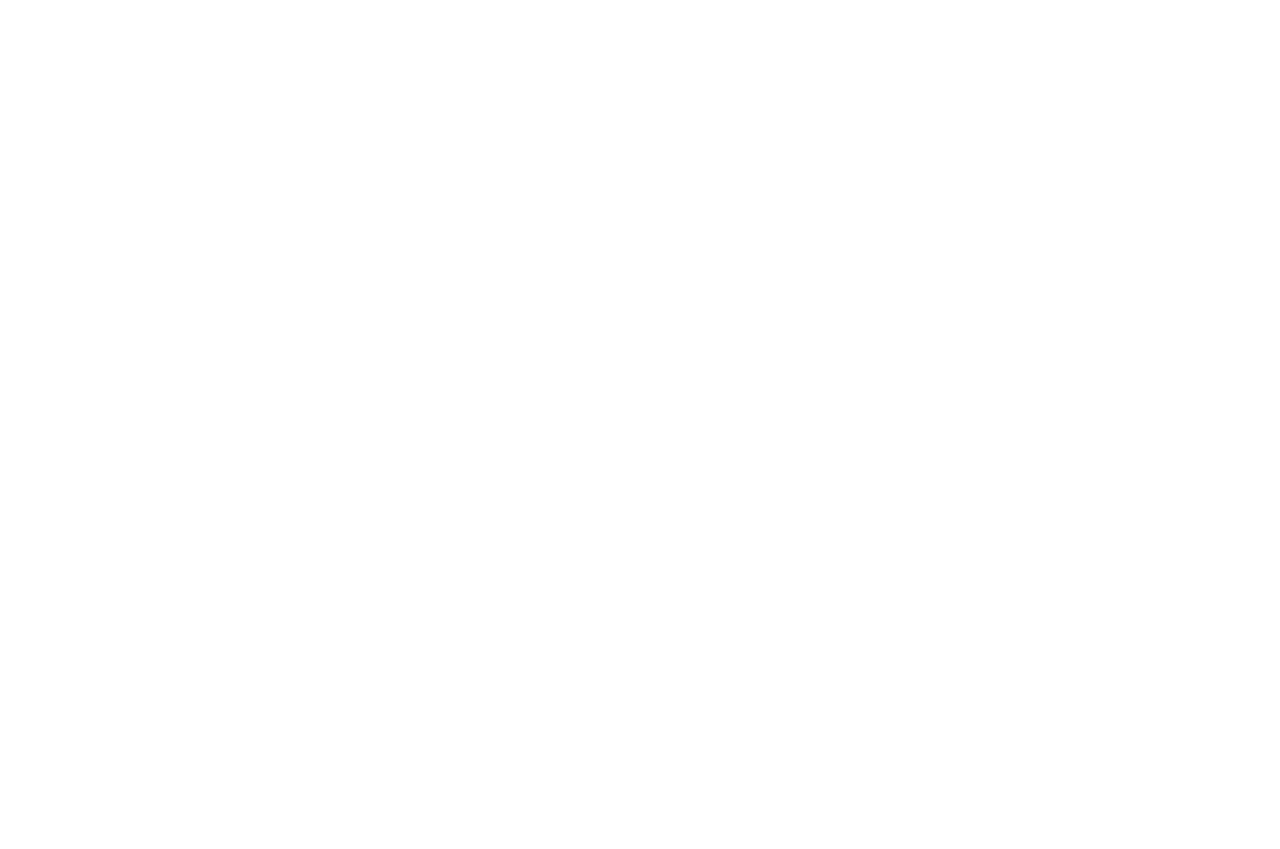
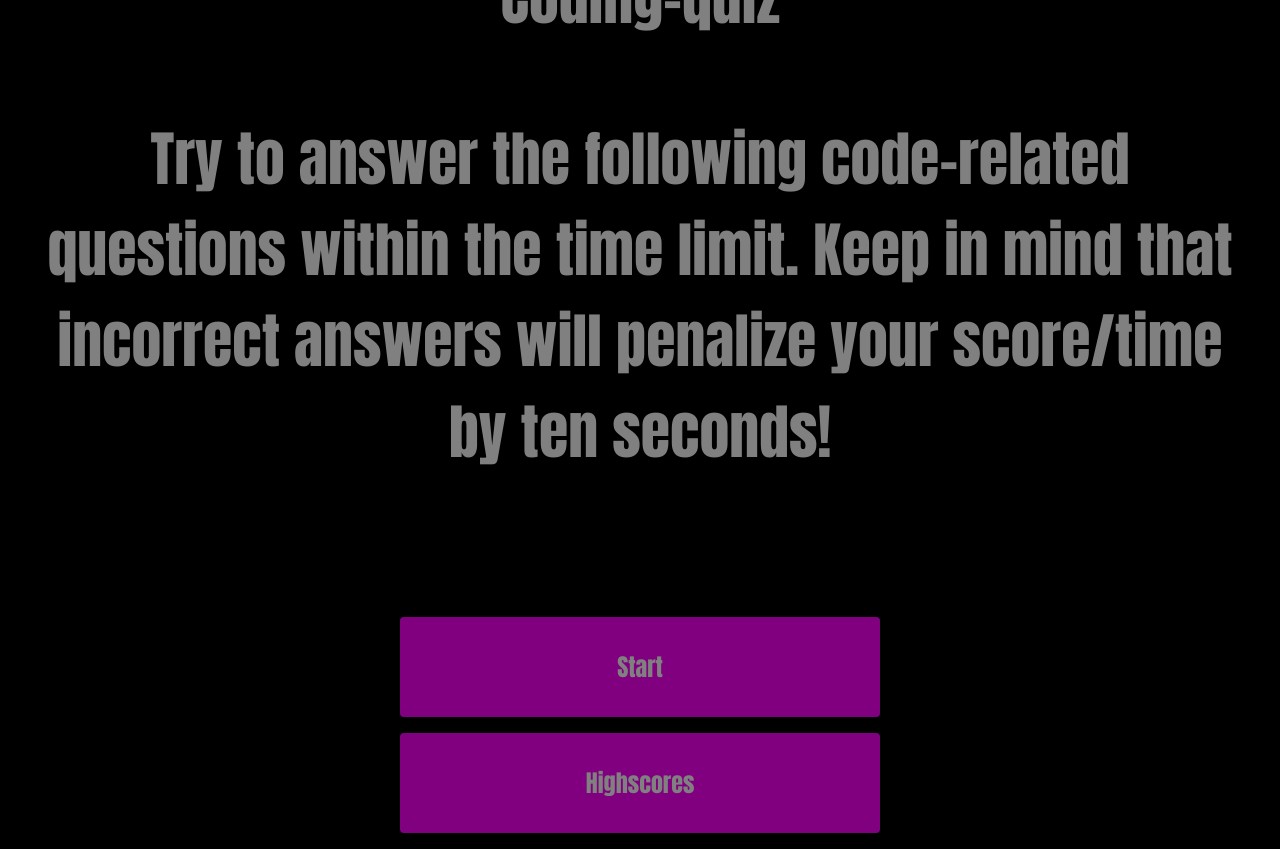
Before and after one commit to WaltBox/coding-quiz, a plain HTML site: page index.html in a window 1280 px wide. Before the commit the page ends 800 px from the top, so only its background shows below. Drawn offline with Linux system fonts and the light colour scheme.

Commit message:
Finished Homepage HTML and CSS

```diff
--- a/assets/style.css
+++ b/assets/style.css
@@ -0,0 +1,63 @@
+
+.container {
+    width: 100vw;
+    height: 100vh;
+    display:flex;
+    justify-content: center;
+    align-items: center;
+    max-width: 80rem;
+    padding: 2rem;
+    font-family:Impact, Haettenschweiler, 'Arial Narrow Bold', sans-serif;
+    color: gray
+}
+*{
+    box-sizing: border-box;
+    margin: 0;
+    padding: 0;
+    background-color: black;
+
+}
+.flex-column {
+    display: flex;
+    flex-direction: column;
+}
+.flex-center {
+    justify-content: center;
+    align-items: center;
+}
+.justify-center {
+    justify-content: center;
+}
+.text-center {
+    text-align: center;
+}
+
+.container h1 {
+    font-size: 60px
+}
+.container h2 {
+    background-color: purple;
+}
+.btn {
+    border-radius: 10%;
+    padding: 2rem 0;
+    width: 30rem;
+    text-align: center;
+    margin-bottom: 1rem;
+    text-decoration: none;
+    color: gray;
+    background: purple;
+    border-radius: 4px;
+}
+.btn:hover {
+    cursor:pointer;
+    box-shadow: 0 0.4rem 1.4rem purple;
+    transition: transform 150ms;
+    transform: scale(1.05);
+}
+.container p {
+    font-size: 60px;
+    text-align: center;
+    margin-top: 70px;
+    margin-bottom: 140px;
+}
--- a/index.html
+++ b/index.html
@@ -4,9 +4,20 @@
     <meta charset="UTF-8">
     <meta http-equiv="X-UA-Compatible" content="IE=edge">
     <meta name="viewport" content="width=device-width, initial-scale=1.0">
-    <title>Document</title>
+    <title>Home Page</title>
+    <link rel="stylesheet" href="./assets/style.css">
 </head>
+
 <body>
+    <div class="container">
+        <div class="flex-column flex-center">
+        <h1>Coding-quiz</h1>
+        <p>Try to answer the following code-related questions within the time limit. Keep in mind that incorrect answers will penalize your score/time by ten seconds!</p>
+        <a href="./game.html" class="btn"><h2>Start</h2></a>
+        <a href ="/highscores.html" class = btn ><h2>Highscores</h2></a>
+    </div>
+
+    </div>
 
 </body>
 </html>
```
Also changed, not shown: game.html (added, +12 -0 lines), assets/game.css (added).
